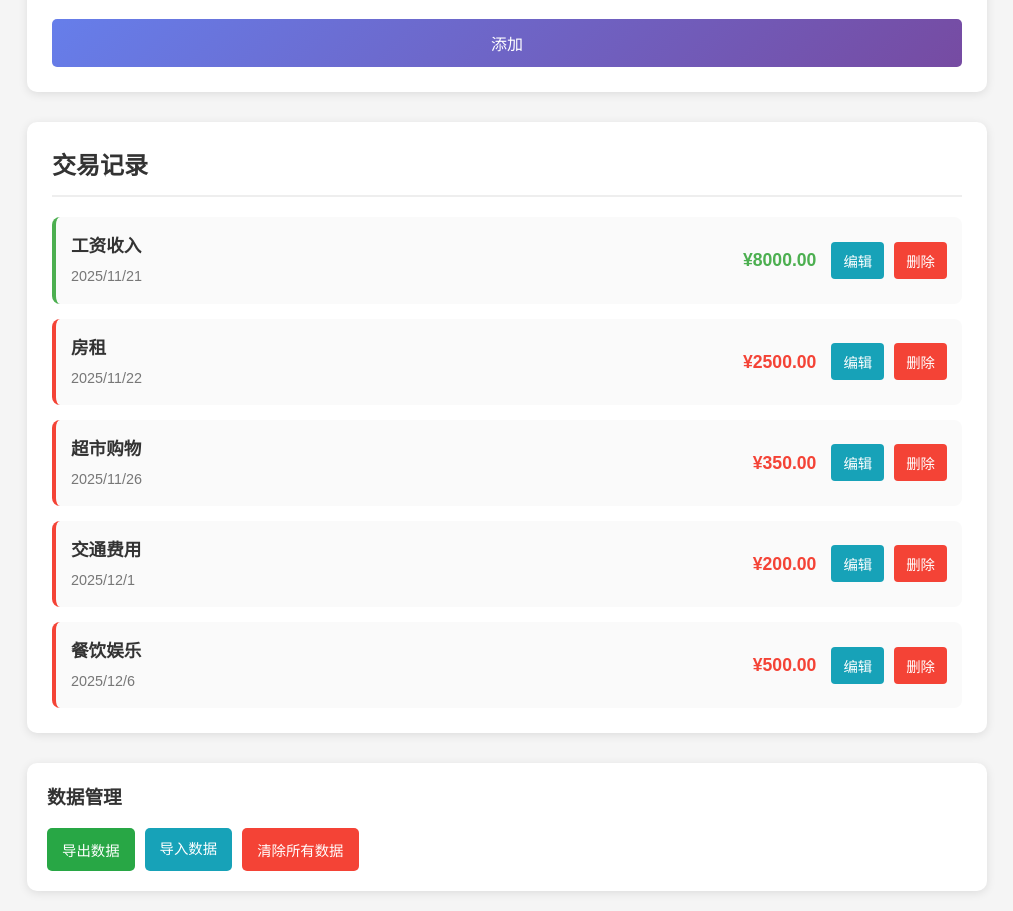
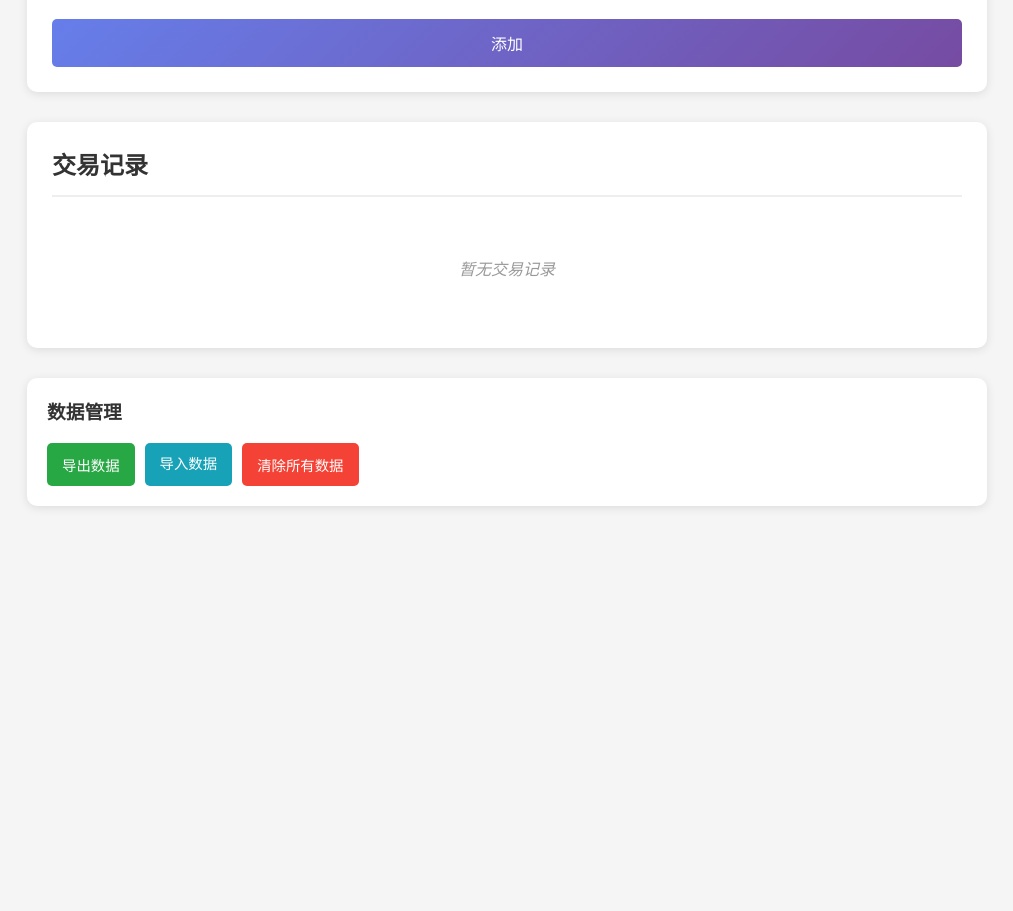
Before and after one commit to hetan697/Financial-Planning, a Vue app: page / in a window 1280 px wide. Shown: the part 821-1732 px from the top of the page, without its empty margins (133-1146 px from the left). After the commit the page ends 1347 px from the top, so only its background shows below. Built offline with nearby package versions, Linux system fonts and the light colour scheme.

Commit message:
移除默认数据功能，系统初始化时不再加载示例数据

```diff
--- a/src/App.vue
+++ b/src/App.vue
@@ -128,7 +128,6 @@ import InvestmentSummary from './components/InvestmentSummary.vue';
 import InvestmentForm from './components/InvestmentForm.vue';
 import InvestmentList from './components/InvestmentList.vue';
 import InvestmentAdvice from './components/InvestmentAdvice.vue';
-import { defaultTransactions, defaultInvestments } from './assets/defaultData.js';
 
 export default {
   name: 'FinanceApp',
@@ -351,21 +350,11 @@ export default {
     saveToLocalStorage() {
       localStorage.setItem('financeTransactions', JSON.stringify(this.transactions));
       localStorage.setItem('financeInvestments', JSON.stringify(this.investments));
-      localStorage.setItem('financeDataInitialized', 'true');
     },
 
     loadFromLocalStorage() {
       const savedTransactions = localStorage.getItem('financeTransactions');
       const savedInvestments = localStorage.getItem('financeInvestments');
-      const isInitialized = localStorage.getItem('financeDataInitialized');
-
-      // 如果没有初始化过数据，则加载默认数据
-      if (!isInitialized) {
-        this.transactions = [...defaultTransactions];
-        this.investments = [...defaultInvestments];
-        this.saveToLocalStorage(); // 保存默认数据并标记为已初始化
-        return;
-      }
 
       if (savedTransactions) {
         this.transactions = JSON.parse(savedTransactions);
@@ -405,8 +394,6 @@ export default {
           if (data.transactions && data.investments) {
             this.transactions = data.transactions;
             this.investments = data.investments;
-            // 标记为已初始化
-            localStorage.setItem('financeDataInitialized', 'true');
             alert('数据导入成功！');
           } else {
             alert('数据格式不正确！');
@@ -427,7 +414,6 @@ export default {
         this.investments = [];
         localStorage.removeItem('financeTransactions');
         localStorage.removeItem('financeInvestments');
-        localStorage.removeItem('financeDataInitialized');
       }
     }
   }
--- a/src/assets/defaultData.js
+++ /dev/null
@@ -1,73 +0,0 @@
-// 默认数据
-export const defaultTransactions = [
-  {
-    id: 1,
-    type: 'income',
-    description: '工资收入',
-    amount: 8000,
-    date: new Date(Date.now() - 30 * 24 * 60 * 60 * 1000).toISOString().substr(0, 10) // 一个月前
-  },
-  {
-    id: 2,
-    type: 'expense',
-    description: '房租',
-    amount: 2500,
-    date: new Date(Date.now() - 29 * 24 * 60 * 60 * 1000).toISOString().substr(0, 10)
-  },
-  {
-    id: 3,
-    type: 'expense',
-    description: '超市购物',
-    amount: 350,
-    date: new Date(Date.now() - 25 * 24 * 60 * 60 * 1000).toISOString().substr(0, 10)
-  },
-  {
-    id: 4,
-    type: 'expense',
-    description: '交通费用',
-    amount: 200,
-    date: new Date(Date.now() - 20 * 24 * 60 * 60 * 1000).toISOString().substr(0, 10)
-  },
-  {
-    id: 5,
-    type: 'expense',
-    description: '餐饮娱乐',
-    amount: 500,
-    date: new Date(Date.now() - 15 * 24 * 60 * 60 * 1000).toISOString().substr(0, 10)
-  }
-];
-
-export const defaultInvestments = [
-  {
-    id: 1,
-    type: '股票',
-    name: '科技龙头股',
-    quantity: 100,
-    purchasePrice: 100,
-    currentPrice: 120,
-    purchaseDate: new Date(Date.now() - 60 * 24 * 60 * 60 * 1000).toISOString().substr(0, 10) // 两个月前
-  },
-  {
-    id: 2,
-    type: '基金',
-    name: '沪深300指数基金',
-    quantity: 500,
-    purchasePrice: 5,
-    currentPrice: 4.8,
-    purchaseDate: new Date(Date.now() - 45 * 24 * 60 * 60 * 1000).toISOString().substr(0, 10)
-  },
-  {
-    id: 3,
-    type: '债券',
-    name: '国债',
-    quantity: 10,
-    purchasePrice: 1000,
-    currentPrice: 1010,
-    purchaseDate: new Date(Date.now() - 90 * 24 * 60 * 60 * 1000).toISOString().substr(0, 10) // 三个月前
-  }
-];
-
-export const defaultData = {
-  transactions: defaultTransactions,
-  investments: defaultInvestments
-};
```
Also changed, not shown: 1 other file (tests, documents, lock files or other folders).
